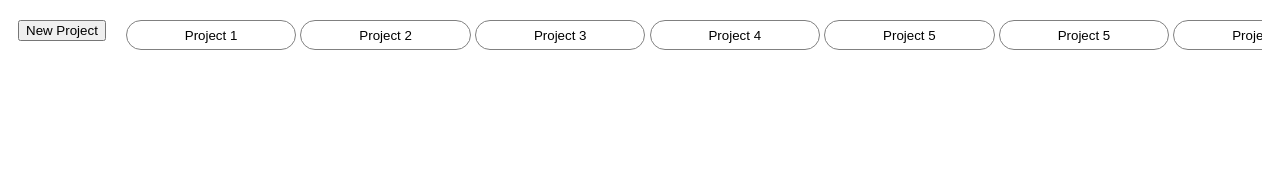
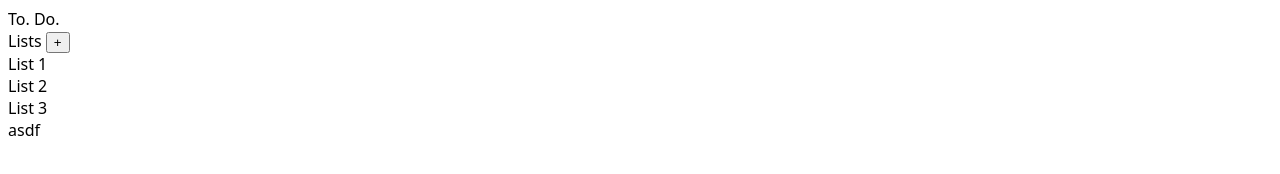
Before and after one commit to liwll/todo-list, a website built with webpack: page dist/index.html in a window 1280 px wide. Built offline with nearby package versions, Linux system fonts and the light colour scheme.

Commit message:
Redesign UI

```diff
--- a/dist/index.html
+++ b/dist/index.html
@@ -3,28 +3,35 @@
     <meta charset="UTF-8">
     <meta http-equiv="X-UA-Compatible" content="IE=edge">
     <meta name="viewport" content="width=device-width, initial-scale=1.0">
-    <title>Document</title>
+    <title>To. Do.</title>
     <link rel="stylesheet" href="main.css">
-    <link href="https://fonts.googleapis.com/css2?family=Noto+Sans&display=swap" rel="stylesheet">
+    <link href="https://fonts.googleapis.com/css2?family=Rubik&display=swap" rel="stylesheet">
 </head>
 <body>
     <div id="app">
-        <div id="project-panel">
-            <button id="project-btn">New Project</button>
-            <div id="tabs">
-                <button class="tab">Project 1</button>
-                <button class="tab">Project 2</button>
-                <button class="tab">Project 3</button>
-                <button class="tab">Project 4</button>
-                <button class="tab">Project 5</button>
-                <button class="tab">Project 5</button>
-                <button class="tab">Project 5</button>
+        <header id="header">
+            <span id="name">To. Do.</span>
+        </header>
+        <div id="sidebar">
+            <span id="name-2">Lists</span>
+            <button id="add-list">+</button>
+            <div id="lists">
+                <div class="list">
+                    List 1
+                </div>
+                <div class="list">
+                    List 2
+                </div>
+                <div class="list">
+                    List 3
+                </div>
             </div>
         </div>
         <div id="list">
-
+            asdf
         </div>
     </div>
+
     <div id="footer"></div>
     <div id="content"></div>
     <script src="main.js"></script>
```
